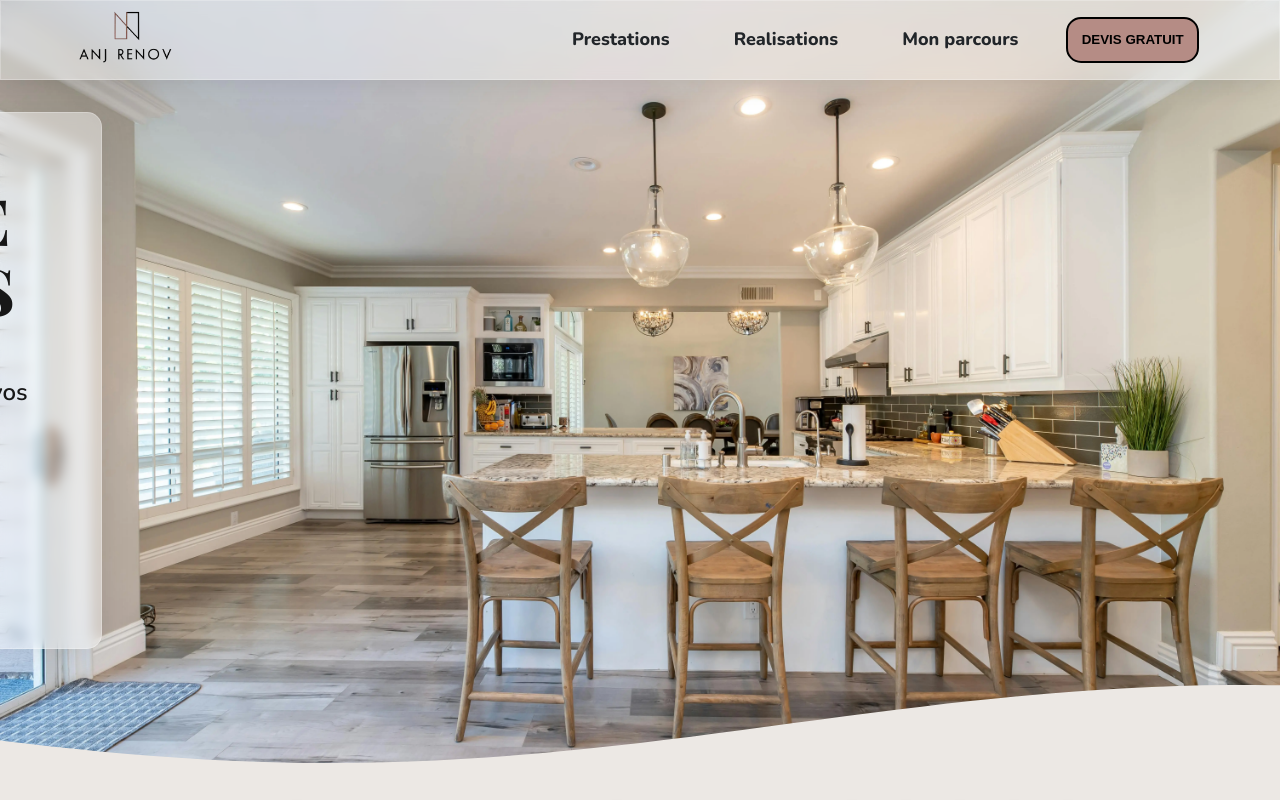
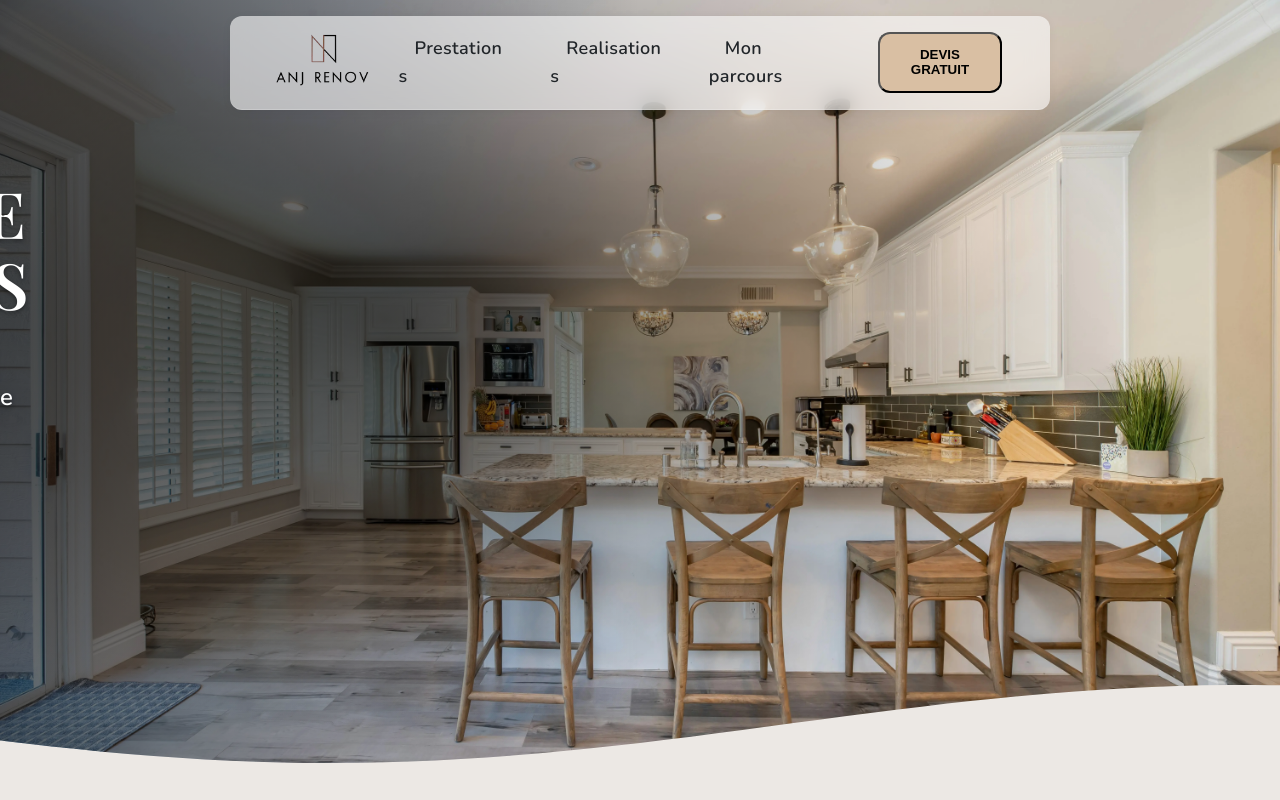
Before and after one commit to aurelienog/renov, a Next.js app: page / in a window 1280 px wide. Shown: the top 800 px of the page. Built offline with nearby package versions, Linux system fonts and the light colour scheme; a web font is replaced by a local one.

Commit message:
fix before after section

```diff
--- a/src/app/globals.css
+++ b/src/app/globals.css
@@ -99,11 +99,15 @@ p {
 }
 
 .glassmorphism {
-  background: rgba(255, 255, 255, 0.42);
-  box-shadow: 0 4px 30px rgba(0, 0, 0, 0.1);
+  background: radial-gradient(
+    circle at left center,
+    rgba(255, 255, 255, 0.65) 0%,
+    rgba(255, 255, 255, 0.4) 40%,
+    rgba(255, 255, 255, 0) 100%
+  );
+
   backdrop-filter: blur(6px);
   -webkit-backdrop-filter: blur(4px);
-  border: 1px solid rgba(255, 255, 255, 0.25);
 }
 
 *:focus {
--- a/src/app/variables.css
+++ b/src/app/variables.css
@@ -1,5 +1,5 @@
 :root {
-  --background: #fcf8f7;
+  --background: #ECE8E4;
   --foreground: #171717;
 
   --color-default: #212529;
@@ -24,7 +24,7 @@
   --fw-bold: 800;
 
   --navbar-size: 60px;
-  --border-radius: 15px;
+  --border-radius: 0.75rem;;
   --focus-border-radius: var(--border-radius);
   /* focus estandar */
   --focus-outline: 2px solid var(--color-accent);
--- a/src/components/background-image/BackgroundImage.tsx
+++ b/src/components/background-image/BackgroundImage.tsx
@@ -6,9 +6,10 @@ import styles from './styles.module.css';
 function BackgroundImage(): JSX.Element  {
   return (
     <div className={styles.wrapper}>
-      <Image src={heroImage} placeholder='blur' priority sizes='100vw' quality={100} fill style={{
-        objectFit: 'cover'
-      }} alt="montre une cuisine spacieuse et lumineuse. L'esthétique générale est épurée, élégante et moderne. Il y a un îlot de cuisine avec quatre chaises en bois. La cuisine est éclairée par des suspensions et dispose d'une grande fenêtre avec des stores blancs." />
+      <Image src={heroImage} placeholder='blur' priority sizes='100dvw' quality={100} fill style={{ objectFit: 'cover' }}
+      alt="montre une cuisine spacieuse et lumineuse. L'esthétique générale est épurée, élégante et moderne. Il y a un îlot de cuisine avec quatre chaises en bois. La cuisine est éclairée par des suspensions et dispose d'une grande fenêtre avec des stores blancs." />
+      <div className={styles.overlay}>
+      </div>
     </div>
   )
 }
--- a/src/components/background-image/styles.module.css
+++ b/src/components/background-image/styles.module.css
@@ -6,3 +6,24 @@
   height: 100vh;
   clip-path: polygon(100% 0%, 0% 0% , 0.00% 92.56%, 2.00% 92.94%, 4.00% 93.30%, 6.00% 93.64%, 8.00% 93.96%, 10.00% 94.25%, 12.00% 94.51%, 14.00% 94.73%, 16.00% 94.93%, 18.00% 95.09%, 20.00% 95.22%, 22.00% 95.31%, 24.00% 95.36%, 26.00% 95.37%, 28.00% 95.35%, 30.00% 95.29%, 32.00% 95.19%, 34.00% 95.06%, 36.00% 94.89%, 38.00% 94.69%, 40.00% 94.45%, 42.00% 94.19%, 44.00% 93.89%, 46.00% 93.57%, 48.00% 93.23%, 50.00% 92.86%, 52.00% 92.48%, 54.00% 92.08%, 56.00% 91.67%, 58.00% 91.25%, 60.00% 90.82%, 62.00% 90.39%, 64.00% 89.97%, 66.00% 89.54%, 68.00% 89.13%, 70.00% 88.72%, 72.00% 88.33%, 74.00% 87.95%, 76.00% 87.60%, 78.00% 87.27%, 80.00% 86.96%, 82.00% 86.68%, 84.00% 86.43%, 86.00% 86.21%, 88.00% 86.02%, 90.00% 85.87%, 92.00% 85.75%, 94.00% 85.67%, 96.00% 85.63%, 98.00% 85.63%, 100.00% 85.66%);
 }
+
+.overlay {
+  position: absolute;
+  inset: 0;
+  background: linear-gradient(to right, rgba(0, 0, 0, 0.6),rgba(0, 0, 0, 0.0), rgba(0,0,0,0.0));
+  z-index: 1;}
+
+  .overlay::after {
+    content: "";
+    position: absolute;
+    inset: 0;
+    background: radial-gradient(ellipse at 30% 40%, rgba(0, 0, 0, 0.6) 0%, transparent 60%);
+    z-index: 2; /* justo debajo del texto */
+    pointer-events: none;
+  }
+
+  /* background: radial-gradient(
+    circle at left center,
+    rgba(255, 255, 255, 0.65),
+    rgba(255, 255, 255, 0.0) 80%
+  ); */
--- a/src/components/button/styles.module.css
+++ b/src/components/button/styles.module.css
@@ -1,10 +1,14 @@
 .button {
   display: inline-block;
   padding: 1em;
-  border: solid 2px;
   border-radius: var(--border-radius);
   cursor: pointer;
   font-weight: var(--fw-bold);
   text-transform: uppercase;
-  background-color: #B58C85;
+  background-color: #d9bfa3;
+  transition: all 0.3s ease;
 }
+
+.button:hover {
+  background-color: #d3b594; /* tono más fuerte del beige */
+}
--- a/src/components/header/Header.tsx
+++ b/src/components/header/Header.tsx
@@ -7,7 +7,7 @@ import logo from '../../../public/assets/images/ANJ-logo-full.webp';
 
 function Header(): JSX.Element {
   return (
-    <header className={`${styles.header} glassmorphism`}>
+    <header className={`${styles.header}`}>
       <Link href={"/"}>
         <Image src={logo} alt='logo ANJ - home' width={120} height={60} className={styles.test}/>
       </Link>
--- a/src/components/header/styles.module.css
+++ b/src/components/header/styles.module.css
@@ -1,9 +1,17 @@
 .header {
   position: sticky;
-  top: 0;
+  top: 1rem;
   z-index: 100;
   display: flex;
   justify-content: space-between;
   align-items: center;
-  padding: 0 4rem;
+  padding: 0 2rem;
+  width: 64%;
+  margin-left: auto;
+  margin-right: auto;
+  border-radius: var(--border-radius) var(--border-radius);
+  background: rgba(255, 255, 255, 0.6);
+  backdrop-filter: blur(10px);
+  box-shadow: 0 2px 10px rgba(0,0,0,0.05);
+  border-bottom: 1px solid rgba(255,255,255,0.2);
 }
--- a/src/components/navigation-bar/styles.module.css
+++ b/src/components/navigation-bar/styles.module.css
@@ -6,7 +6,8 @@
     display: flex;
     align-items: center;
     gap: 2rem;
-    font-weight: var(--fw-bold);
+    font-weight: var(--fw-semi-bold);
+    letter-spacing: 0.02em;
   }
 }
 
--- a/src/components/parallax-slider/ParallaxSlide.tsx
+++ b/src/components/parallax-slider/ParallaxSlide.tsx
@@ -10,7 +10,7 @@ function ParallaxSlide({before, after, name, index, range, targetScale, progress
 
   return (
     <article className={styles.wrapper}>
-      <motion.div className={styles.card} style={{scale, top: `calc(+1% + ${index * 3}em)`, left: `calc(+1% + ${index * 3}em` }}>
+      <motion.div className={styles.card} style={{scale, top: `calc(+1% + ${index * 3}em)`, left: `calc(+1% + ${index * 3}em)` }}>
         <ComparisonSlider before={before} after= {after} name={name}/>
       </motion.div>
     </article>
--- a/src/components/parallax-slider/styles.module.css
+++ b/src/components/parallax-slider/styles.module.css
@@ -1,13 +1,8 @@
 .wrapper {
   position: sticky;
-  top: 0;
+  top: 8em;
   height: 100dvh;
-  display: flex;
-  align-items: center;
-  justify-content: center;
   max-width: 90rem;
-
-
 }
 
 .card {
--- a/src/sections/hero-section/HeroSection.tsx
+++ b/src/sections/hero-section/HeroSection.tsx
@@ -5,7 +5,7 @@ import Button from '@/components/button/Button';
 function HeroSection(): JSX.Element  {
   return (
     <section className={`full-width ${styles.hero}`}>
-      <div className={`${styles.info} glassmorphism`}>
+      <div className={`${styles.info}`}>
         <h1 className='visually-hidden'>Peintre en bâtiment, expert en peinture et rénovation intérieure/extérieure dans les Yvelines et le Val-d'Oise</h1>
         <h2>Redonnez vie à vos espaces</h2>
         <p>Peintre en bâtiment, j'embellis et restaure vos intérieurs dans les Yvelines et le Val d'Oise.</p>
--- a/src/sections/hero-section/styles.module.css
+++ b/src/sections/hero-section/styles.module.css
@@ -1,24 +1,26 @@
 .info{
-  margin: 2rem 0 2rem 8%;
-  max-width: 36em;
-  border-radius: var(--border-radius) ;
-  padding: 4em;
+  margin-top: 1%;
+  margin-left: 8%;
+  padding: 4em 3em;
   animation-name: slideInRight;
   animation-duration: 0.8s;
   animation-timing-function: ease-out;
+  max-width: 600px;
+  color: #fff;
+  text-shadow: 0 2px 4px rgba(0, 0, 0, 0.4);
 }
 
 .hero {
   position: relative;
-  height: 90vh;
-  display: flex;
-  justify-content: start;
-  align-items: flex-start;
+  height: 90dvh;
 
   & h2 {
-    font-size: 4rem;
+    font-size: clamp(2.5rem, 6vw, 4rem);
     margin-bottom: 3rem;
     text-transform: uppercase;
+    font-weight: var(--fw-semi-bold);
+
+
   }
   & p {
     font-size: 1.5rem;
@@ -42,3 +44,13 @@
     display: none;
   }
 }
+
+.hero h2::after {
+  content: "";
+  display: block;
+  width: 80px;
+  height: 3px;
+  background: #fff;
+  margin-top: 0.5rem;
+  opacity: 0.7;
+}
```
